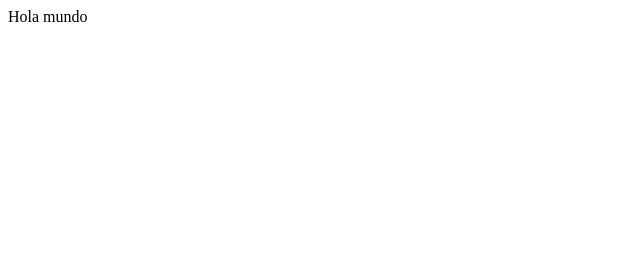
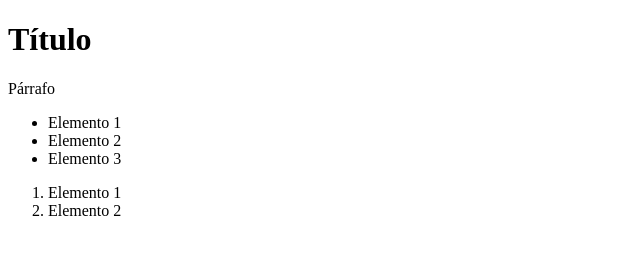
Before and after one commit to Lautaro-Marizza/Clase-16, a plain HTML site: page index.html in a window 1280 px wide. Shown: the whole page, without its empty margins (0-640 px from the left). Drawn offline with Linux system fonts and the light colour scheme.

Commit message:
Agregado texto en 'body'

```diff
--- a/index.html
+++ b/index.html
@@ -3,11 +3,21 @@
 <head>
     <meta charset="UTF-8">
     <meta name="viewport" content="width=device-width, initial-scale=1.0">
-    <title>Document</title>
+    <title>Primer contacto</title>
 </head>
 <body>
 
-    Hola mundo
+    <h1>Título</h1>
+    <p>Párrafo</p>
+    <ul>
+        <li>Elemento 1</li>
+        <li>Elemento 2</li>
+        <li>Elemento 3</li>
+    </ul>
+    <ol>
+        <li>Elemento 1</li>
+        <li>Elemento 2</li>
+    </ol>
 
 </body>
 </html>
```
